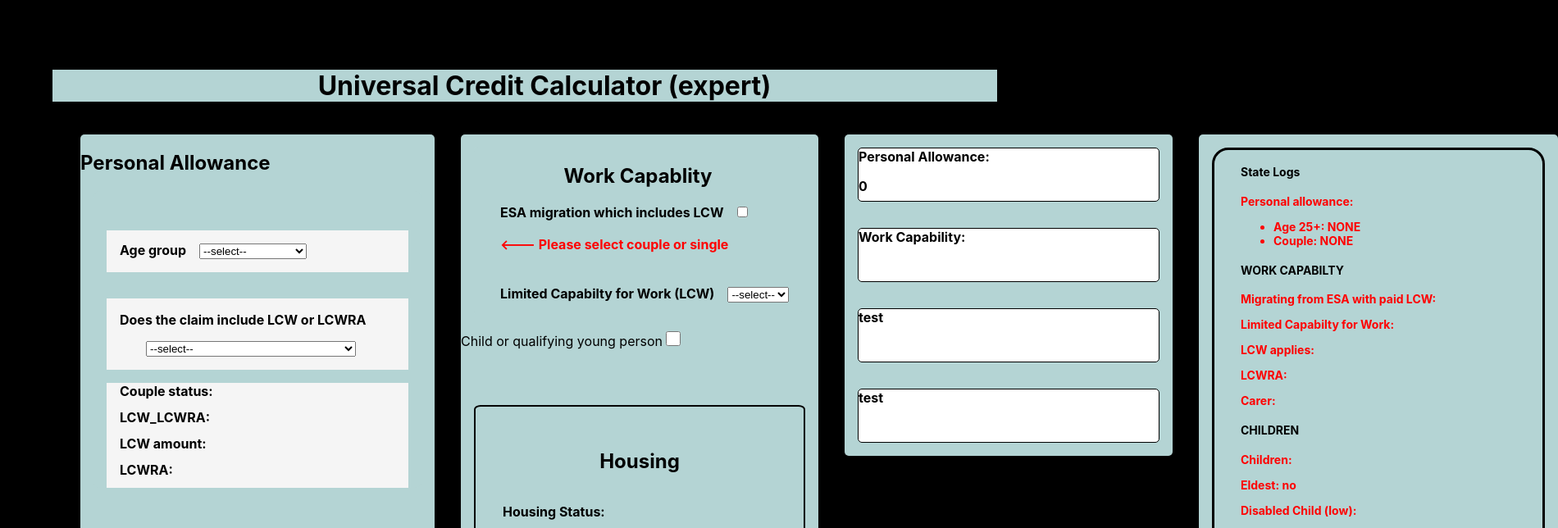
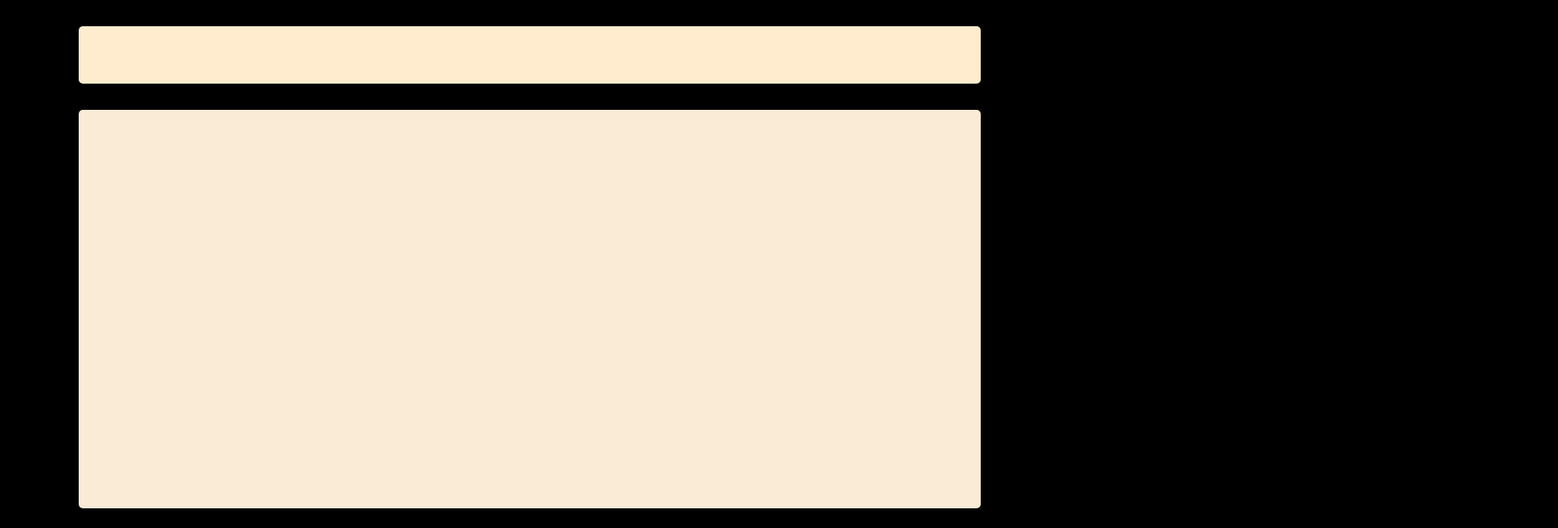
Before and after one commit to dnlstronge/benefitscalc2, a React (Create React App) app: page / in a window 1280 px wide. Shown: the top 644 px of the page at 82% size, 1900 px wide, since content can reach past the window. Built offline with nearby package versions, Linux system fonts and the light colour scheme.

Commit message:
[x] took off orginal format and committed [x] going to rebuild under UC2

```diff
--- a/src/App.js
+++ b/src/App.js
@@ -4,20 +4,21 @@ import UCform from "./components/UC/UCform/UCform";
 import UCElements from "./components/UC/UCElements/UCElements";
 import classes from "./App.module.css"
 import React from "react";
+import Main from "./components/UC2/Main";
+import CardA from "./components/UC2/card/CardA";
 // import { useState } from "react";
 
 const UC_elements = UCElements
 
 function App() {
-  // const [USER_UC, setUSER_UC] = useState()
+
 
   return (
     <React.Fragment>
-    <header className={classes.header}></header>
-    <div className={classes.main_container}>
-      <UCform UC_elements={UC_elements}/>
-
-    </div>
+        <header className={classes.header}></header>
+        <div className={classes.container}>
+          <Main />
+        </div>
     </React.Fragment>
   );
 
--- a/src/App.module.css
+++ b/src/App.module.css
@@ -1,8 +1,20 @@
 .header {
-  width: 100%;
+  display: flex;
+  width: 90%;
   height: 4rem;
+  background: blanchedalmond;
+  margin: 2rem 2rem 2rem 4rem;
+  border-radius: 5px;
+  box-shadow: inset;
+  border: 3px solid transparent;
 }
-.main_container {
-  margin-left: 4rem;
-  margin-right: 4rem;
+.container {
+  display: flex;
+  background-color: antiquewhite;
+  margin: 2rem 2rem 2rem 4rem;
+  height: 30rem;
+  width: 90%;
+  border-radius: 5px;
+  box-shadow: inset;
+  border: 3px solid transparent;
 }
--- /dev/null
+++ b/src/components/UC2/Main.js
@@ -0,0 +1,23 @@
+import React, {useState} from "react"
+import classes from "./Main.module.css"
+
+
+
+const Main = (props) => {
+    const [ MAINSTATE, SET_MAINSTATE ] = useState (
+        {
+            PA: 0,
+            WCA: 0,
+            HC: 0
+        }
+    )
+
+return (
+        <React.Fragment>
+            <div className={classes.container}></div>
+        </React.Fragment>
+)
+}
+
+
+export default Main;
--- /dev/null
+++ b/src/components/UC2/Main.module.css
@@ -0,0 +1,4 @@
+
+.main_container {
+
+}
--- /dev/null
+++ b/src/components/UC2/card/CardA.js
@@ -0,0 +1,9 @@
+import classes from "./CardA.module.css"
+
+const CardA = () => {
+    return (
+        <div className={classes.CardA_container}></div>
+    )
+}
+
+export default CardA;
--- /dev/null
+++ b/src/components/UC2/card/CardA.module.css
@@ -0,0 +1,6 @@
+.CardA_container {
+    display: flex;
+    width: 10rem;
+    height: 10rem;
+
+}
--- a/src/index.css
+++ b/src/index.css
@@ -1,5 +1,5 @@
 body {
-  margin: 0;
+  margin: 2rem;
   font-family: -apple-system, BlinkMacSystemFont, 'Segoe UI', 'Roboto', 'Oxygen',
     'Ubuntu', 'Cantarell', 'Fira Sans', 'Droid Sans', 'Helvetica Neue',
     sans-serif;
```
